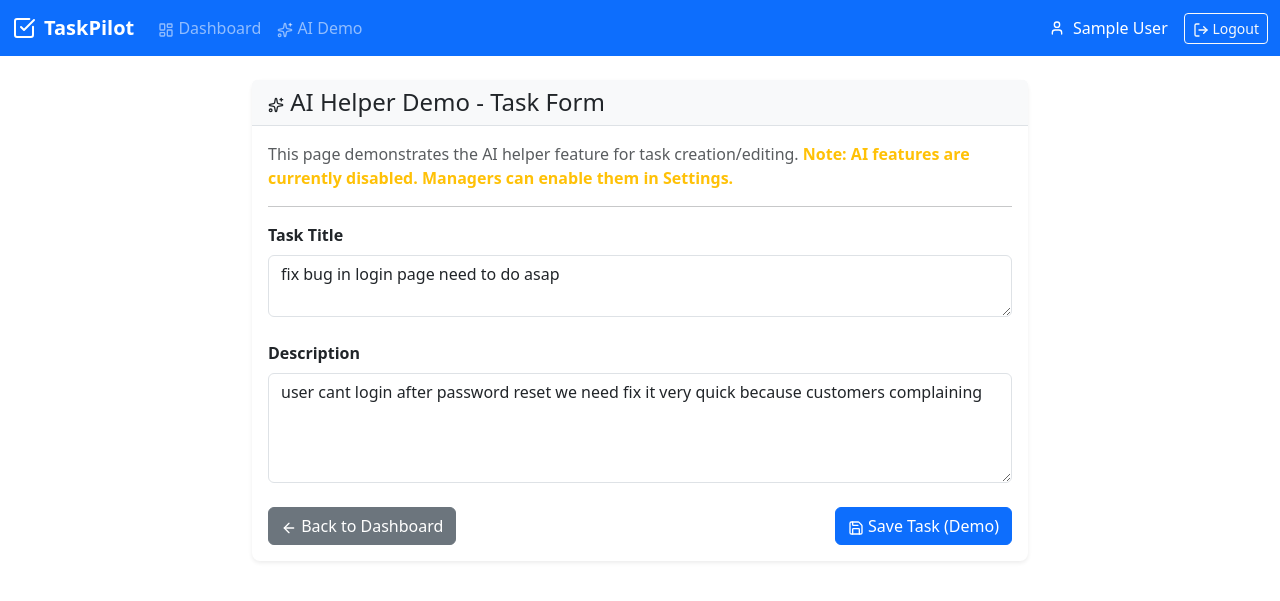
After one commit to akcayug/taskpilot, a Django app: page /ai-demo/ in a window 1280 px wide. The commit adds this page. Shown: the top 601 px of the page. Run offline with Django 4.2, Linux system fonts and the light colour scheme; the visitor is signed in with stand-in values (Sample User, id 1); some libraries are stand-ins or nearby versions.

Commit message:
TASK-05: Add AI helper for web task forms
LLM Client (Web):
- Create web/llm_client.py for OpenAI GPT-4 integration
- WebLLMClient class with improve_text() method
- Supports two modes: 'fix' (grammar/clarity) and 'translate'
- Uses tenant system prompt from settings
- Target language support: en, tr, de, fr, es
- Comprehensive error handling (AuthenticationError, RateLimitError, APIError)
- Returns dict with success/error status

API Endpoint:
- Create AITextSuggestionAPIView (POST /api/ai-suggest/)
- Accepts: text, mode (fix/translate), field (title/description)
- Validates: AI enabled in tenant settings, text not empty
- Calls LLM with tenant system prompt and settings
- Creates audit log entry: action='AI_SUGGESTION'
- Returns: original text, suggested text, mode
- Error responses: 400 (invalid input), 403 (AI disabled), 500 (API error)

Demo Page:
- Create task_form_demo.html at /ai-demo/
- Demo form with title and description fields
- AI buttons: "Fix Language" and "Translate" for each field
- Pre-filled with example text for testing
- Shows warning if AI disabled in tenant settings
- Modal for displaying suggestions

AI Helper JavaScript:
- Create static/js/ai_helper.js
- Handles AI button clicks
- Shows loading spinner during API call
- AJAX POST to /api/ai-suggest/ with text, mode, field
- Displays suggestion in Bootstrap modal
- Side-by-side comparison: Original vs Suggested
- Apply button updates form field
- User can still edit after applying
- Error handling with user-friendly alerts
- Success message after applying suggestion

UI/UX:
- AI buttons with icons (wand for fix, languages for translate)
- Loading animation on buttons
- Modal with two-column layout (original | suggested)
- Success/error alerts with auto-dismiss
- Buttons hidden if AI disabled
- Smooth animations and transitions

Navigation:
- Add "AI Demo" link to navbar (accessible to all users)
- Sparkles icon for AI Demo link

Audit Logging:
- AI_SUGGESTION action type
- Logs: field, mode, original text, suggested text
- Associated with request.user

Permission Model:
- Available to all authenticated users (Manager and Member)
- Requires AI enabled in tenant settings
- Returns 403 if AI disabled

Environment:
- Requires OPENAI_API_KEY in .env

Co-Authored-By: Claude Sonnet 4.5 <noreply@anthropic.com>

```diff
--- /dev/null
+++ b/static/js/ai_helper.js
@@ -0,0 +1,140 @@
+/**
+ * AI Helper for Task Forms
+ * Handles "Fix Language" and "Translate" buttons
+ */
+
+$(document).ready(function() {
+    let currentField = null;
+    let currentSuggestion = null;
+
+    // Get CSRF token
+    function getCsrfToken() {
+        const token = document.querySelector('[name=csrfmiddlewaretoken]');
+        return token ? token.value : '';
+    }
+
+    // Show loading state on button
+    function setButtonLoading($btn, loading) {
+        if (loading) {
+            $btn.prop('disabled', true).addClass('loading');
+            const icon = $btn.find('i');
+            icon.data('original-icon', icon.attr('data-lucide'));
+            icon.attr('data-lucide', 'loader');
+        } else {
+            $btn.prop('disabled', false).removeClass('loading');
+            const icon = $btn.find('i');
+            const originalIcon = icon.data('original-icon');
+            if (originalIcon) {
+                icon.attr('data-lucide', originalIcon);
+            }
+        }
+        lucide.createIcons();
+    }
+
+    // Show error alert
+    function showError(message) {
+        const alert = `
+            <div class="alert alert-danger alert-dismissible fade show" role="alert">
+                <strong>Error:</strong> ${escapeHtml(message)}
+                <button type="button" class="btn-close" data-bs-dismiss="alert"></button>
+            </div>
+        `;
+        $('.card-body').prepend(alert);
+        setTimeout(() => {
+            $('.alert').fadeOut(() => $(this).remove());
+        }, 5000);
+    }
+
+    // Escape HTML for security
+    function escapeHtml(text) {
+        const div = document.createElement('div');
+        div.textContent = text;
+        return div.innerHTML;
+    }
+
+    // Handle AI button click
+    $('.ai-btn').on('click', function() {
+        const $btn = $(this);
+        const fieldId = $btn.data('field');
+        const mode = $btn.data('mode');
+        const $field = $('#' + fieldId);
+
+        const text = $field.val().trim();
+
+        if (!text) {
+            showError('Please enter some text first');
+            return;
+        }
+
+        currentField = fieldId;
+
+        // Show loading state
+        setButtonLoading($btn, true);
+
+        // Call AI API
+        $.ajax({
+            url: '/api/ai-suggest/',
+            method: 'POST',
+            contentType: 'application/json',
+            headers: {
+                'X-CSRFToken': getCsrfToken()
+            },
+            data: JSON.stringify({
+                text: text,
+                mode: mode,
+                field: fieldId
+            }),
+            success: function(response) {
+                currentSuggestion = response.suggested;
+
+                // Show modal with suggestion
+                $('#originalText').text(response.original);
+                $('#suggestedText').text(response.suggested);
+
+                const modal = new bootstrap.Modal(document.getElementById('aiSuggestionModal'));
+                modal.show();
+
+                setButtonLoading($btn, false);
+            },
+            error: function(xhr) {
+                setButtonLoading($btn, false);
+
+                const error = xhr.responseJSON?.error || 'Failed to get AI suggestion';
+                showError(error);
+            }
+        });
+    });
+
+    // Handle Apply button in modal
+    $('#applyBtn').on('click', function() {
+        if (currentField && currentSuggestion) {
+            $('#' + currentField).val(currentSuggestion);
+
+            // Close modal
+            const modal = bootstrap.Modal.getInstance(document.getElementById('aiSuggestionModal'));
+            modal.hide();
+
+            // Show success message
+            const alert = `
+                <div class="alert alert-success alert-dismissible fade show" role="alert">
+                    <strong>Success!</strong> AI suggestion applied. You can still edit the text before saving.
+                    <button type="button" class="btn-close" data-bs-dismiss="alert"></button>
+                </div>
+            `;
+            $('.card-body').prepend(alert);
+            setTimeout(() => {
+                $('.alert').fadeOut(() => $(this).remove());
+            }, 3000);
+
+            // Reset state
+            currentField = null;
+            currentSuggestion = null;
+        }
+    });
+
+    // Handle form submission (demo only)
+    $('#taskForm').on('submit', function(e) {
+        e.preventDefault();
+        alert('This is a demo. In the actual implementation, this would save the task.');
+    });
+});
--- a/templates/base.html
+++ b/templates/base.html
@@ -33,6 +33,12 @@
                         <a class="nav-link" href="{% url 'dashboard' %}">
                             <i data-lucide="layout-dashboard" class="icon-sm"></i>
                             Dashboard
+                        </a>
+                    </li>
+                    <li class="nav-item">
+                        <a class="nav-link" href="{% url 'ai_demo' %}">
+                            <i data-lucide="sparkles" class="icon-sm"></i>
+                            AI Demo
                         </a>
                     </li>
                     {% if request.tenant_role == 'MANAGER' %}
--- /dev/null
+++ b/templates/task_form_demo.html
@@ -0,0 +1,152 @@
+{% extends 'base.html' %}
+
+{% block title %}AI Helper Demo - TaskPilot{% endblock %}
+
+{% block content %}
+<div class="container py-4" style="max-width: 800px;">
+    <div class="card">
+        <div class="card-header">
+            <h4 class="mb-0">
+                <i data-lucide="sparkles" class="icon-sm"></i>
+                AI Helper Demo - Task Form
+            </h4>
+        </div>
+        <div class="card-body">
+            <p class="text-muted">
+                This page demonstrates the AI helper feature for task creation/editing.
+                {% if not ai_enabled %}
+                <strong class="text-warning">Note: AI features are currently disabled. Managers can enable them in Settings.</strong>
+                {% endif %}
+            </p>
+
+            <hr>
+
+            <form id="taskForm">
+                {% csrf_token %}
+
+                <!-- Task Title -->
+                <div class="mb-4">
+                    <label for="task_title" class="form-label fw-bold">Task Title</label>
+                    <textarea class="form-control" id="task_title" name="title" rows="2"
+                              placeholder="Enter task title...">fix bug in login page need to do asap</textarea>
+                    {% if ai_enabled %}
+                    <div class="mt-2">
+                        <button type="button" class="btn btn-sm btn-outline-primary ai-btn"
+                                data-field="task_title" data-mode="fix">
+                            <i data-lucide="wand-2" class="icon-sm"></i>
+                            Fix Language
+                        </button>
+                        <button type="button" class="btn btn-sm btn-outline-secondary ai-btn"
+                                data-field="task_title" data-mode="translate">
+                            <i data-lucide="languages" class="icon-sm"></i>
+                            Translate
+                        </button>
+                    </div>
+                    {% endif %}
+                </div>
+
+                <!-- Task Description -->
+                <div class="mb-4">
+                    <label for="task_description" class="form-label fw-bold">Description</label>
+                    <textarea class="form-control" id="task_description" name="description" rows="4"
+                              placeholder="Enter task description...">user cant login after password reset we need fix it very quick because customers complaining</textarea>
+                    {% if ai_enabled %}
+                    <div class="mt-2">
+                        <button type="button" class="btn btn-sm btn-outline-primary ai-btn"
+                                data-field="task_description" data-mode="fix">
+                            <i data-lucide="wand-2" class="icon-sm"></i>
+                            Fix Language
+                        </button>
+                        <button type="button" class="btn btn-sm btn-outline-secondary ai-btn"
+                                data-field="task_description" data-mode="translate">
+                            <i data-lucide="languages" class="icon-sm"></i>
+                            Translate
+                        </button>
+                    </div>
+                    {% endif %}
+                </div>
+
+                <div class="d-flex justify-content-between">
+                    <a href="{% url 'dashboard' %}" class="btn btn-secondary">
+                        <i data-lucide="arrow-left" class="icon-sm"></i>
+                        Back to Dashboard
+                    </a>
+                    <button type="submit" class="btn btn-primary">
+                        <i data-lucide="save" class="icon-sm"></i>
+                        Save Task (Demo)
+                    </button>
+                </div>
+            </form>
+        </div>
+    </div>
+</div>
+
+<!-- AI Suggestion Modal -->
+<div class="modal fade" id="aiSuggestionModal" tabindex="-1">
+    <div class="modal-dialog modal-lg">
+        <div class="modal-content">
+            <div class="modal-header">
+                <h5 class="modal-title">
+                    <i data-lucide="sparkles" class="icon-sm"></i>
+                    AI Suggestion
+                </h5>
+                <button type="button" class="btn-close" data-bs-dismiss="modal"></button>
+            </div>
+            <div class="modal-body">
+                <div class="row">
+                    <div class="col-md-6">
+                        <h6 class="text-muted">Original:</h6>
+                        <div class="p-3 bg-light rounded" id="originalText"></div>
+                    </div>
+                    <div class="col-md-6">
+                        <h6 class="text-success">Suggested:</h6>
+                        <div class="p-3 bg-success bg-opacity-10 rounded" id="suggestedText"></div>
+                    </div>
+                </div>
+            </div>
+            <div class="modal-footer">
+                <button type="button" class="btn btn-secondary" data-bs-dismiss="modal">
+                    <i data-lucide="x" class="icon-sm"></i>
+                    Cancel
+                </button>
+                <button type="button" class="btn btn-success" id="applyBtn">
+                    <i data-lucide="check" class="icon-sm"></i>
+                    Apply Suggestion
+                </button>
+            </div>
+        </div>
+    </div>
+</div>
+
+<style>
+.ai-btn {
+    transition: all 0.2s;
+}
+.ai-btn:hover {
+    transform: translateY(-1px);
+}
+.ai-btn.loading {
+    position: relative;
+    color: transparent;
+}
+.ai-btn.loading::after {
+    content: '';
+    position: absolute;
+    width: 16px;
+    height: 16px;
+    top: 50%;
+    left: 50%;
+    margin-left: -8px;
+    margin-top: -8px;
+    border: 2px solid currentColor;
+    border-radius: 50%;
+    border-top-color: transparent;
+    animation: spinner 0.6s linear infinite;
+}
+@keyframes spinner {
+    to { transform: rotate(360deg); }
+}
+</style>
+
+<script src="/static/js/ai_helper.js"></script>
+{% endblock %}
--- a/web/urls.py
+++ b/web/urls.py
@@ -4,6 +4,8 @@ from .views import (
     LogoutView,
     DashboardView,
     SettingsView,
+    TaskFormDemoView,
+    AITextSuggestionAPIView,
     TaskListAPIView,
     TaskInlineUpdateAPIView,
     ExportTasksView,
@@ -22,8 +24,10 @@ urlpatterns = [
     path('login/', LoginView.as_view(), name='login'),
     path('logout/', LogoutView.as_view(), name='logout'),
     path('settings/', SettingsView.as_view(), name='settings'),
+    path('ai-demo/', TaskFormDemoView.as_view(), name='ai_demo'),
     path('api/tasks/', TaskListAPIView.as_view(), name='api_tasks'),
     path('api/tasks/<int:task_id>/', TaskInlineUpdateAPIView.as_view(), name='task_inline_update'),
+    path('api/ai-suggest/', AITextSuggestionAPIView.as_view(), name='ai_suggest'),
     path('export/tasks/', ExportTasksView.as_view(), name='export_tasks'),
 
     # Telegram Bot API endpoints
--- a/web/views.py
+++ b/web/views.py
@@ -6,14 +6,16 @@ from django.contrib.auth.mixins import LoginRequiredMixin
 from django.utils.decorators import method_decorator
 from django.views.decorators.csrf import csrf_exempt
 from django.views import View
-from django.views.generic import TemplateView
-from django.shortcuts import render, redirect
+from django.views.generic import TemplateView, CreateView, UpdateView
+from django.shortcuts import render, redirect, get_object_or_404
 from django.http import JsonResponse, HttpResponse
 from django.db.models import Q
 from django.core.exceptions import ValidationError
 from django.contrib import messages
-from tasks.models import Task
-from core.models import TenantSettings
+from django.urls import reverse_lazy
+from tasks.models import Task, Project
+from core.models import TenantSettings, User
+from .llm_client import WebLLMClient
 
 
 class LoginView(View):
@@ -76,6 +78,24 @@ class DashboardView(LoginRequiredMixin, TemplateView):
             context['todo_count'] = 0
             context['in_progress_count'] = 0
             context['done_count'] = 0
+
+        return context
+
+
+class TaskFormDemoView(LoginRequiredMixin, TemplateView):
+    """Demo view for AI helper on task forms"""
+    template_name = 'task_form_demo.html'
+    login_url = 'login'
+
+    def get_context_data(self, **kwargs):
+        context = super().get_context_data(**kwargs)
+        tenant = getattr(self.request, 'tenant', None)
+
+        if tenant:
+            settings, created = TenantSettings.objects.get_or_create(tenant=tenant)
+            context['ai_enabled'] = settings.ai_enabled
+        else:
+            context['ai_enabled'] = False
 
         return context
 
@@ -151,6 +171,75 @@ class SettingsView(LoginRequiredMixin, View):
         except Exception as e:
             messages.error(request, f'Error saving settings: {str(e)}')
             return self.get(request)
+
+
+class AITextSuggestionAPIView(LoginRequiredMixin, View):
+    """API endpoint for AI text suggestions"""
+    login_url = 'login'
+
+    def post(self, request):
+        try:
+            data = json.loads(request.body)
+            text = data.get('text', '').strip()
+            mode = data.get('mode', 'fix')  # 'fix' or 'translate'
+            field = data.get('field', 'title')  # 'title' or 'description'
+
+            if not text:
+                return JsonResponse({'error': 'Text is required'}, status=400)
+
+            tenant = getattr(request, 'tenant', None)
+            if not tenant:
+                return JsonResponse({'error': 'No tenant found'}, status=403)
+
+            # Get tenant settings
+            settings, created = TenantSettings.objects.get_or_create(tenant=tenant)
+
+            # Check if AI is enabled
+            if not settings.ai_enabled:
+                return JsonResponse({'error': 'AI features are not enabled for your tenant'}, status=403)
+
+            # Initialize LLM client
+            llm_client = WebLLMClient()
+
+            if not llm_client.is_available():
+                return JsonResponse({'error': 'AI service is not configured'}, status=500)
+
+            # Get improved text from LLM
+            result = llm_client.improve_text(
+                text=text,
+                system_prompt=settings.ai_system_prompt,
+                mode=mode,
+                target_language=settings.ai_default_language
+            )
+
+            if not result['success']:
+                return JsonResponse({'error': result.get('error', 'Failed to process text')}, status=500)
+
+            # Create audit log
+            from audit.models import AuditLog
+            AuditLog.objects.create(
+                user=request.user,
+                action='AI_SUGGESTION',
+                resource_type='Task',
+                resource_id=None,
+                changes={
+                    'field': field,
+                    'mode': mode,
+                    'original': text,
+                    'suggested': result['text']
+                }
+            )
+
+            return JsonResponse({
+                'original': text,
+                'suggested': result['text'],
+                'mode': mode
+            })
+
+        except json.JSONDecodeError:
+            return JsonResponse({'error': 'Invalid JSON'}, status=400)
+        except Exception as e:
+            return JsonResponse({'error': str(e)}, status=500)
 
 
 class TaskListAPIView(LoginRequiredMixin, View):
```
Also changed, not shown: TASKS.md (+1 -1 lines), web/llm_client.py (added, +110 -0 lines).
